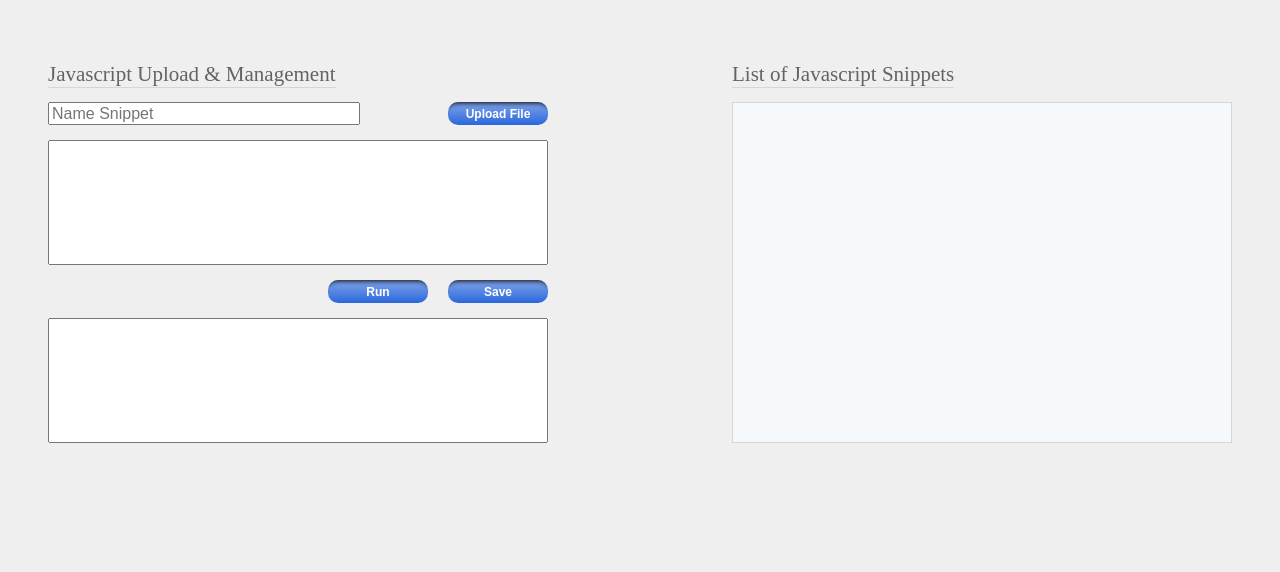
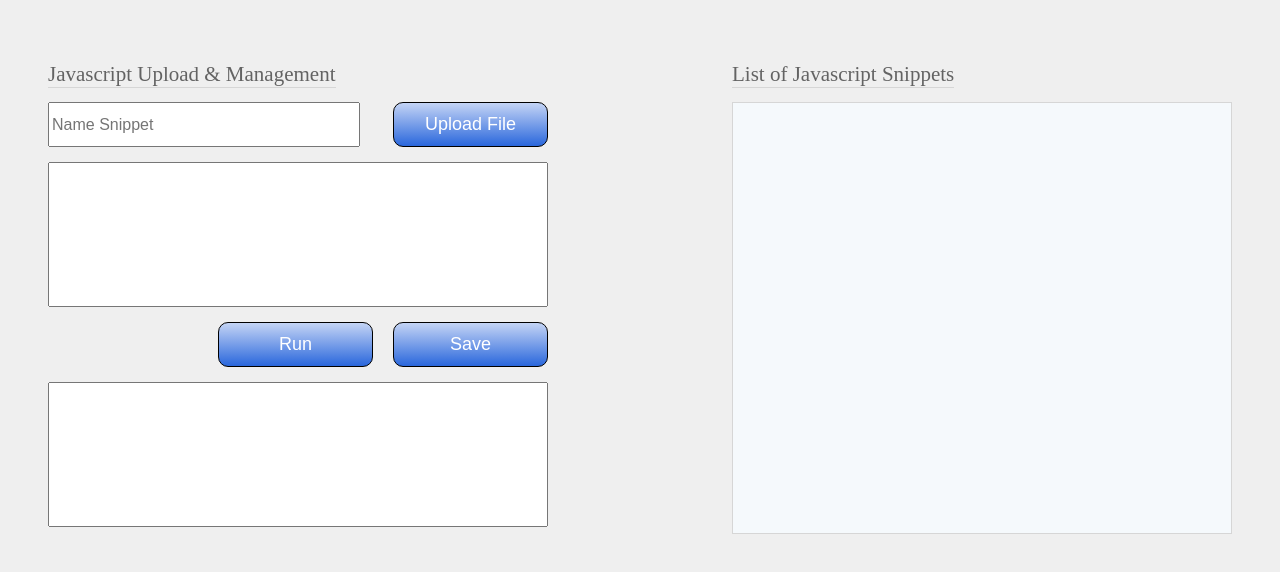
Before and after one commit to pjjanak/cloudmine-project, a website: page public/index.html in a window 1280 px wide. Drawn offline with nearby package versions, Linux system fonts and the light colour scheme; files that its build step writes are made by us from their sources.

Commit message:
some style changes

```diff
--- a/public/css/content.less
+++ b/public/css/content.less
@@ -1,5 +1,11 @@
-@inputHeight: 23px;
+@inputHeight: 45px;
+
 @borderGray: #D6D6D6;
+@white: #FFFFFF;
+@black: #000000;
+@buttonLighterBlue: #C4D4F5;
+@buttonLightBlue: #82A5E9;
+@buttonDarkBlue: #2A67DC;
 
 body {
 	background: #EFEFEF;
@@ -33,33 +39,34 @@ body {
 
 	.content-div {
 		width: 500px;
-		height: 409px;
+		height: 500px;
 	}
 
 	.blue-button {
-		background: #82a5e9; /* Old browsers */
-		background: -moz-linear-gradient(top, #82a5e9 0%, #2a67dc 100%); /* FF3.6+ */
-		background: -webkit-gradient(linear, left top, left bottom, color-stop(0%,#82a5e9), color-stop(100%,#2a67dc)); /* Chrome,Safari4+ */
-		background: -webkit-linear-gradient(top, #82a5e9 0%,#2a67dc 100%); /* Chrome10+,Safari5.1+ */
-		background: -o-linear-gradient(top, #82a5e9 0%,#2a67dc 100%); /* Opera 11.10+ */
-		background: -ms-linear-gradient(top, #82a5e9 0%,#2a67dc 100%); /* IE10+ */
-		background: linear-gradient(to bottom, #82a5e9 0%,#2a67dc 100%); /* W3C */
-		filter: progid:DXImageTransform.Microsoft.gradient( startColorstr='#82a5e9', endColorstr='#2a67dc',GradientType=0 ); /* IE6-9 */
+		background: @buttonLighterBlue;
+		background: -moz-linear-gradient(top, @buttonLighterBlue 0%, @buttonDarkBlue 100%);
+		background: -webkit-linear-gradient(top, @buttonLighterBlue 0%, @buttonDarkBlue 100%);
 
-		-moz-box-shadow:    inset 0 8px 5px -7px #000000;
-		-webkit-box-shadow: inset 0 8px 5px -7px #000000;
-		box-shadow:         inset 0 8px 5px -7px #000000;
-
-		color: #FFFFFF;
-		font-weight: 600;
-		font-size: 12px;
+		color: @white;
+		font-weight: 400;
+		font-size: 18px;
 		height: @inputHeight;
 		padding-left: 13px;
 		padding-right: 13px;
 		border-radius: 10px;
 		border: 0;
-		width: 100px;
+		width: 155px;
 		margin-left: 20px;
+		border: 1px solid @black;
+
+		&:active {
+			background: @buttonLightBlue;
+			background: -moz-linear-gradient(top, @buttonLightBlue 0%, @buttonDarkBlue 100%);
+			background: -webkit-linear-gradient(top, @buttonLightBlue 0%, @buttonDarkBlue 100%);
+			-moz-box-shadow:    inset 0 8px 5px -7px @black;
+			-webkit-box-shadow: inset 0 8px 5px -7px @black;
+			box-shadow:         inset 0 8px 5px -7px @black;
+		}
 	}
 
 	.snippet-name {
@@ -69,14 +76,14 @@ body {
 	}
 
 	.big-area {
-		height: 125px;
+		height: 145px;
 		width: 100%;
 		resize: none;
 	}
 
 	.saved-snippets {
 		border: 1px solid @borderGray;
-		height: 339px;
+		height: 430px;
 		background: #F5F9FC;
 
 		> .snippet-list {
```
